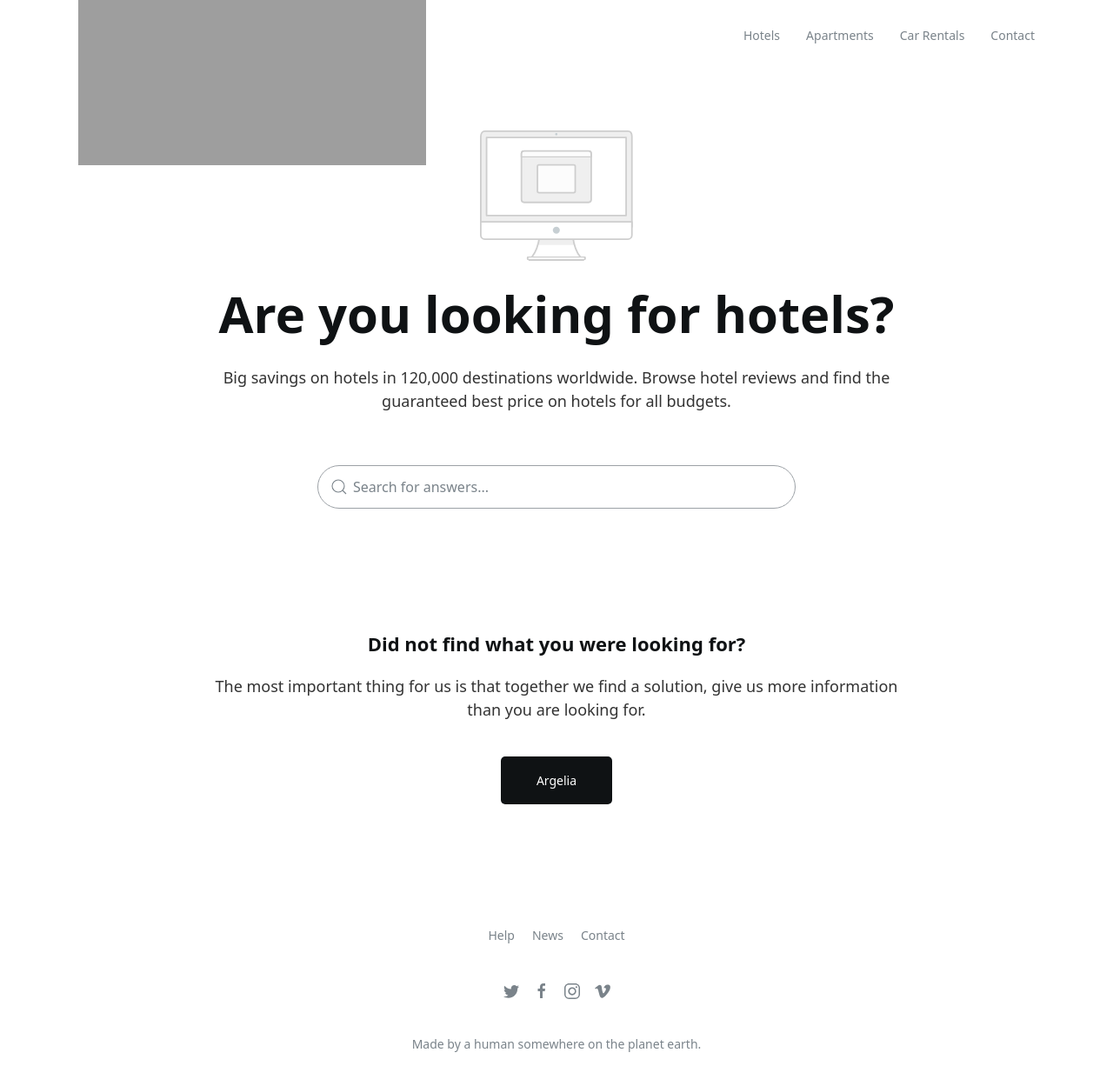
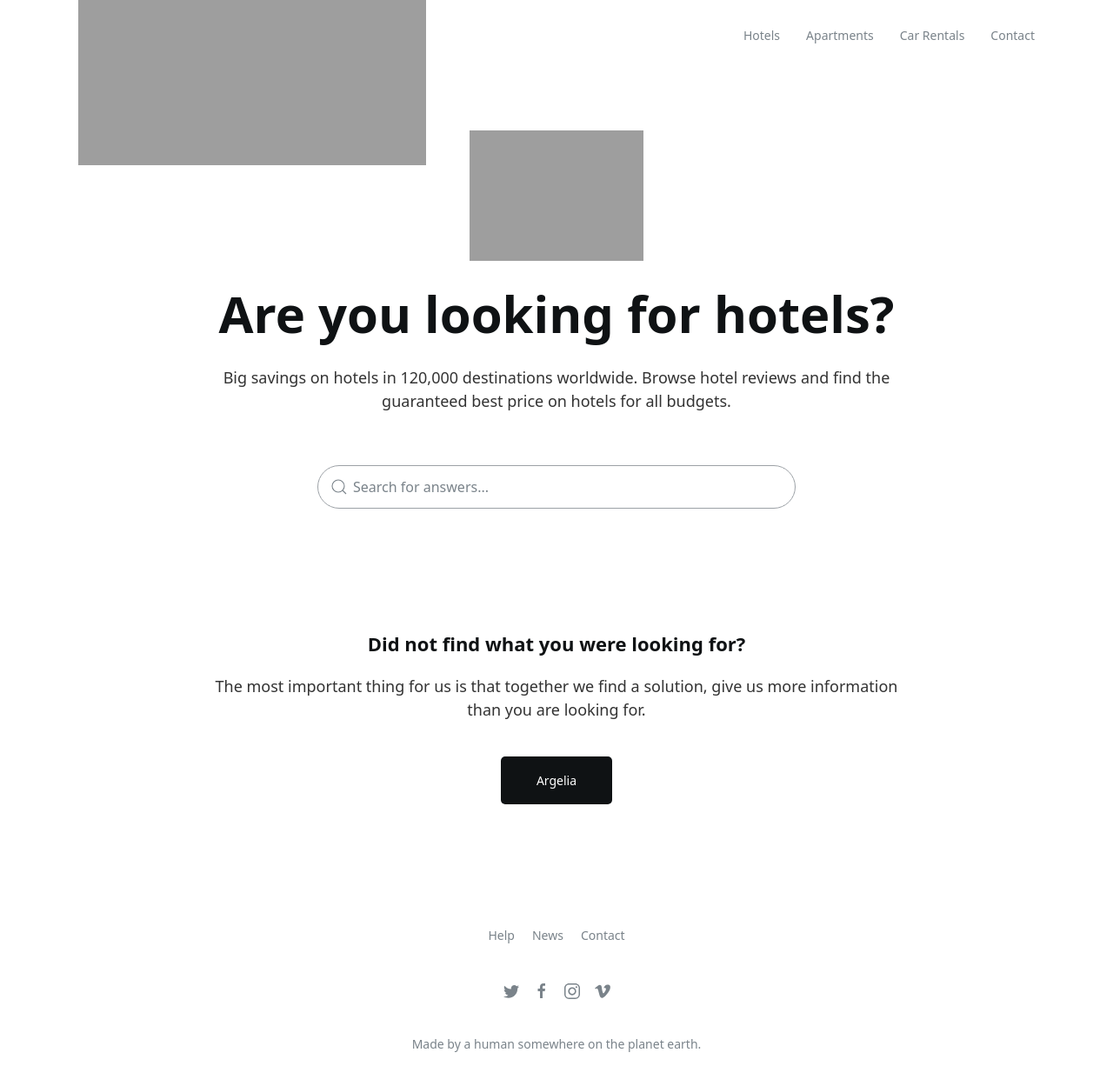
Before and after one commit to jelmii/jelmii.github.io, a Jekyll site: the page built from index.md, in a window 1280 px wide and 1281 px high. Shown: the top 1249 px of the window at 87% size. Built offline with Jekyll 4.4.1, drawn with Linux system fonts in a browser that asks for light colours.

Commit message:
Update index.md

```diff
--- a/index.md
+++ b/index.md
@@ -3,8 +3,7 @@ layout: home
 hero:
     title: Are you looking for hotels?
     subtitle: Big savings on hotels in 120,000 destinations worldwide. Browse hotel reviews and find the guaranteed best price on hotels for all budgets.
-    image: imac.svg
-    image: imac.svg
+    image: bankhing.jpg
     search: true
 cta:
     title: Did not find what you were looking for?
```
